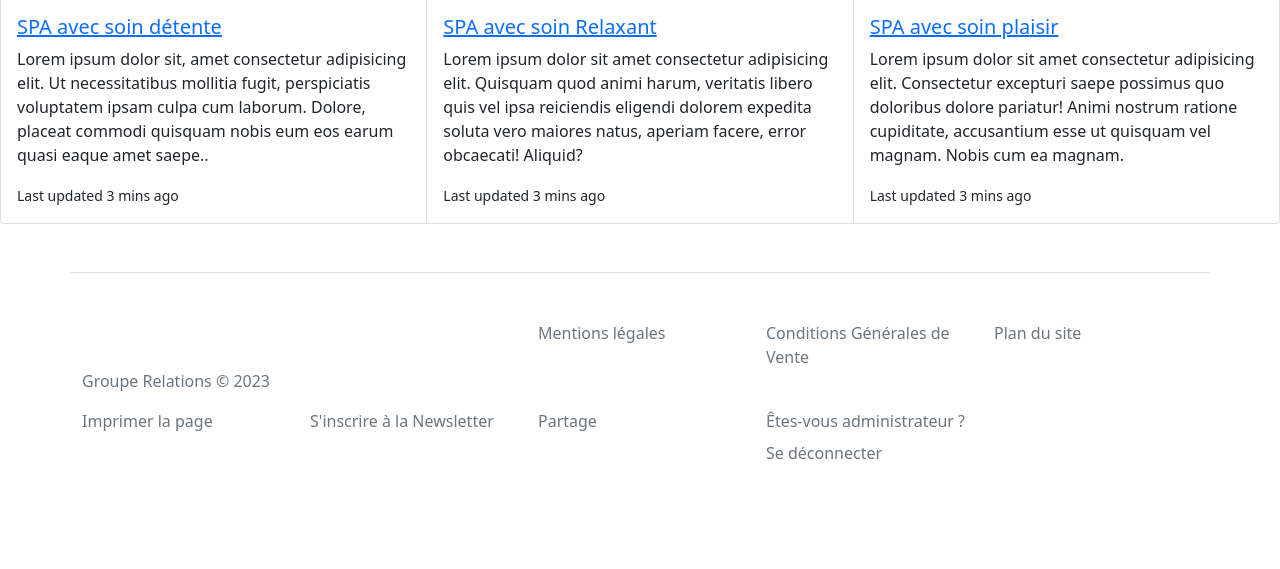
After one commit to Philisavailable/Hotel-Projet, a Symfony app: template templates/spa/show_spa.html.twig in a window 1280 px wide. The commit adds this page. Shown: the part 604-1173 px from the top of the page. Run offline with Twig, Linux system fonts and the light colour scheme; the template is opened without the code that fills it, so the values that code supplies are empty; some libraries are stand-ins or nearby versions.

Commit message:
partie spa-wafa

```diff
--- a/assets/styles/app.css
+++ b/assets/styles/app.css
@@ -1,3 +1,7 @@
 body {
     background-color: lightgray;
 }
+.row{
+    align-items: center;
+    height: 100%;
+}
--- a/templates/includes/_nav.html.twig
+++ b/templates/includes/_nav.html.twig
@@ -19,7 +19,7 @@
 
 				</li>
 				<li class="nav-item">
-					<a class="nav-link" href="#">Spa</a>
+					<a class="nav-link" href="{{ path('show_spa')}}">Spa</a>
 					{# {{ path('show_spa') }} #}
 
 				</li>
--- /dev/null
+++ b/templates/spa/show_spa.html.twig
@@ -0,0 +1,42 @@
+{% extends 'base.html.twig' %}
+
+{% block title %}SPA | Hotel {% endblock %}
+
+{% block body %}
+
+       <h1 class="text-center my-4"> Bienvenu dans notre service SPA </h1>
+
+
+<div class="card-group">
+  <div class="card">
+    <img height="450" src="{{ asset('uploads/soin-avec-detentejpg-643fb0349b69c.jpg') }}" alt="" class="img-custom">
+
+    <div class="card-body">
+      <h5 class="card-title"><a href="{{ path('show_spa-detente') }}">SPA avec soin détente</a></h5>
+      <p class="card-text">Lorem ipsum dolor sit, amet consectetur adipisicing elit. Ut necessitatibus mollitia fugit, perspiciatis voluptatem ipsam culpa cum laborum. Dolore, placeat commodi quisquam nobis eum eos earum quasi eaque amet saepe..</p>
+      <p class="card-text"><small class="text-body-secondary">Last updated 3 mins ago</small></p>
+    </div>
+  </div>
+  <div class="card">
+    <img height="450" src="{{ asset('uploads/soin-ralaxant-643fb04674c13.jpg') }}" alt="" class="img-custom">
+
+    <div class="card-body">
+      <h5 class="card-title"><a href="{{ path('show_spa-relaxant') }}">SPA avec soin Relaxant</a></h5>
+      <p class="card-text">Lorem ipsum dolor sit amet consectetur adipisicing elit. Quisquam quod animi harum, veritatis libero quis vel ipsa reiciendis eligendi dolorem expedita soluta vero maiores natus, aperiam facere, error obcaecati! Aliquid?</p>
+      <p class="card-text"><small class="text-body-secondary">Last updated 3 mins ago</small></p>
+    </div>
+  </div>
+  <div class="card">
+    <img height="450" src="{{ asset('uploads/le-soin-plaisir-643fb01e2a0c1.png') }}" alt="" class="img-custom">
+
+    <div class="card-body">
+      <h5 class="card-title"><a href="{{ path('show_spa-plaisir') }}">SPA avec soin plaisir</a></h5>
+      <p class="card-text">Lorem ipsum dolor sit amet consectetur adipisicing elit. Consectetur excepturi saepe possimus quo doloribus dolore pariatur! Animi nostrum ratione cupiditate, accusantium esse ut quisquam vel magnam. Nobis cum ea magnam.</p>
+      <p class="card-text"><small class="text-body-secondary">Last updated 3 mins ago</small></p>
+    </div>
+  </div>
+</div>
+
+
+
+{% endblock %}
```
Also changed, not shown: src/Controller/DefaultController.php (+31 -0 lines), templates/spa/spa-detente.html.twig (added, +24 -0 lines), templates/spa/spa_plaisir.html.twig (added, +24 -0 lines), templates/spa/spa_relaxant.html.twig (added, +23 -0 lines).
